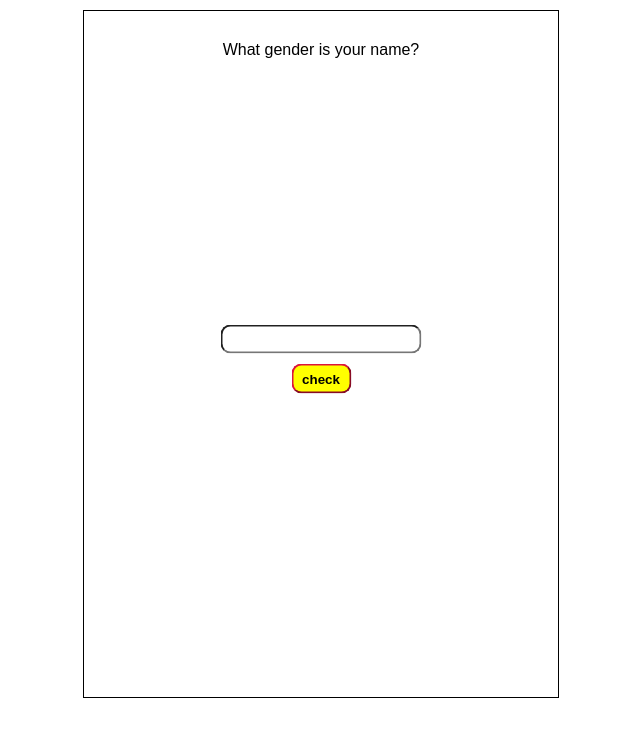
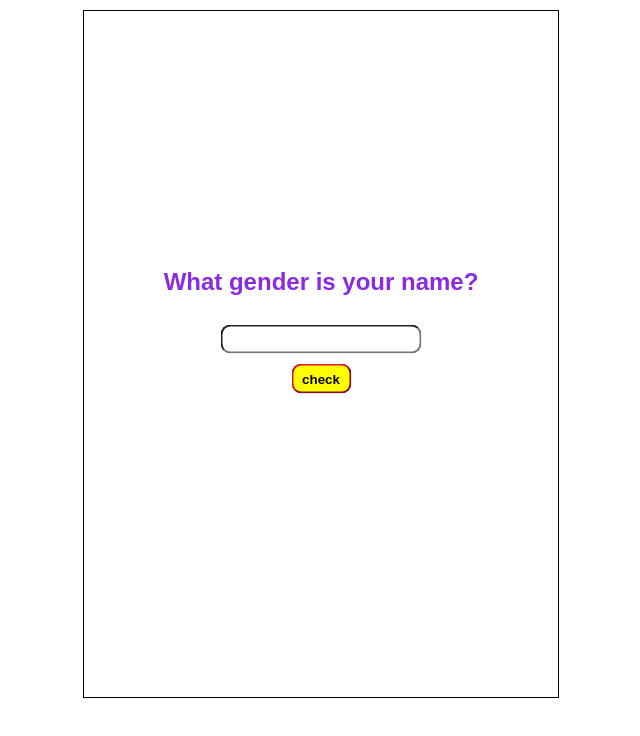
Before and after one commit to Artem589/gender, a plain HTML site: page index.html in a window 1280 px wide. Shown: the whole page, without its empty margins (319-959 px from the left). Drawn offline with Linux system fonts and the light colour scheme.

Commit message:
Update index.html

```diff
--- a/index.html
+++ b/index.html
@@ -16,7 +16,7 @@
             <input class="input-get" type="text">
             <button class="btn-get">check</button>
         </div>
-        <div class="result">
+        <div class="result-inner">
             What gender is your name?
         </div>
     </div>
```
